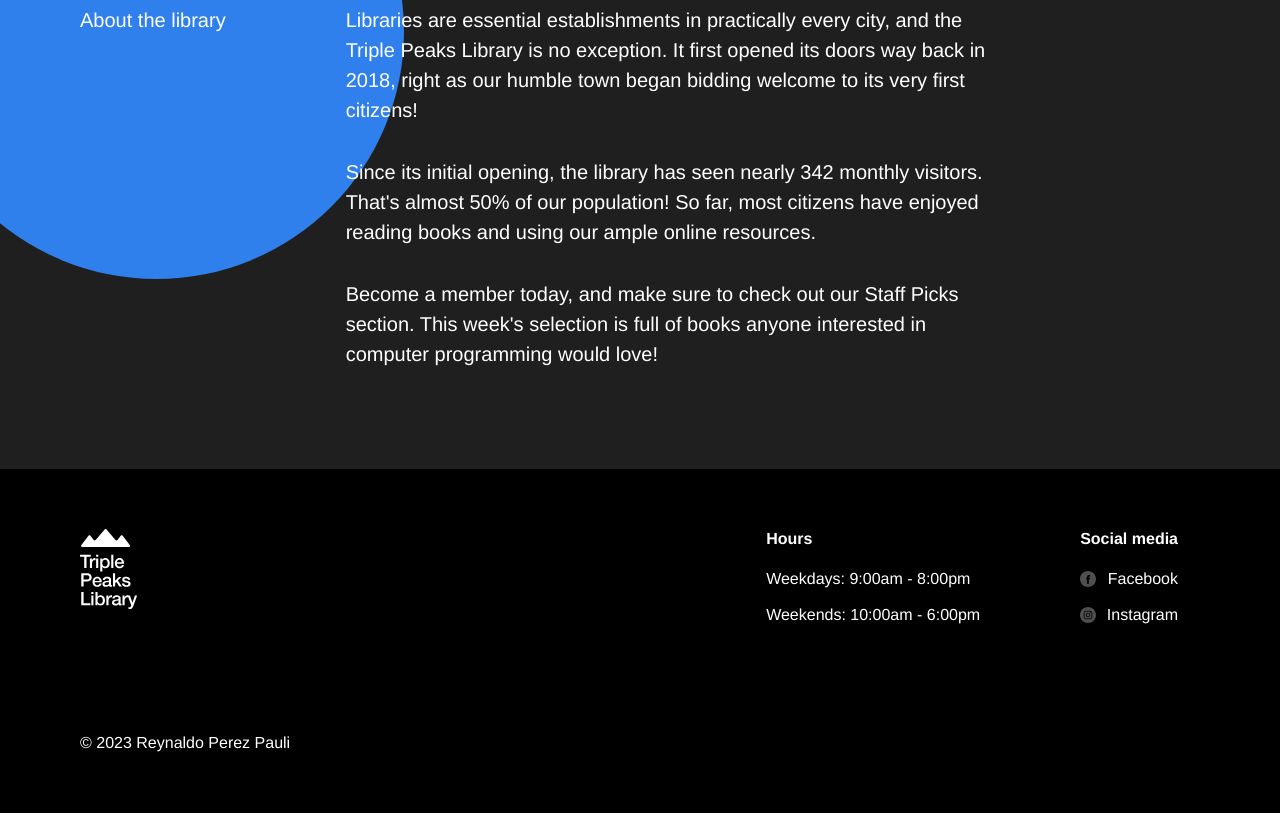
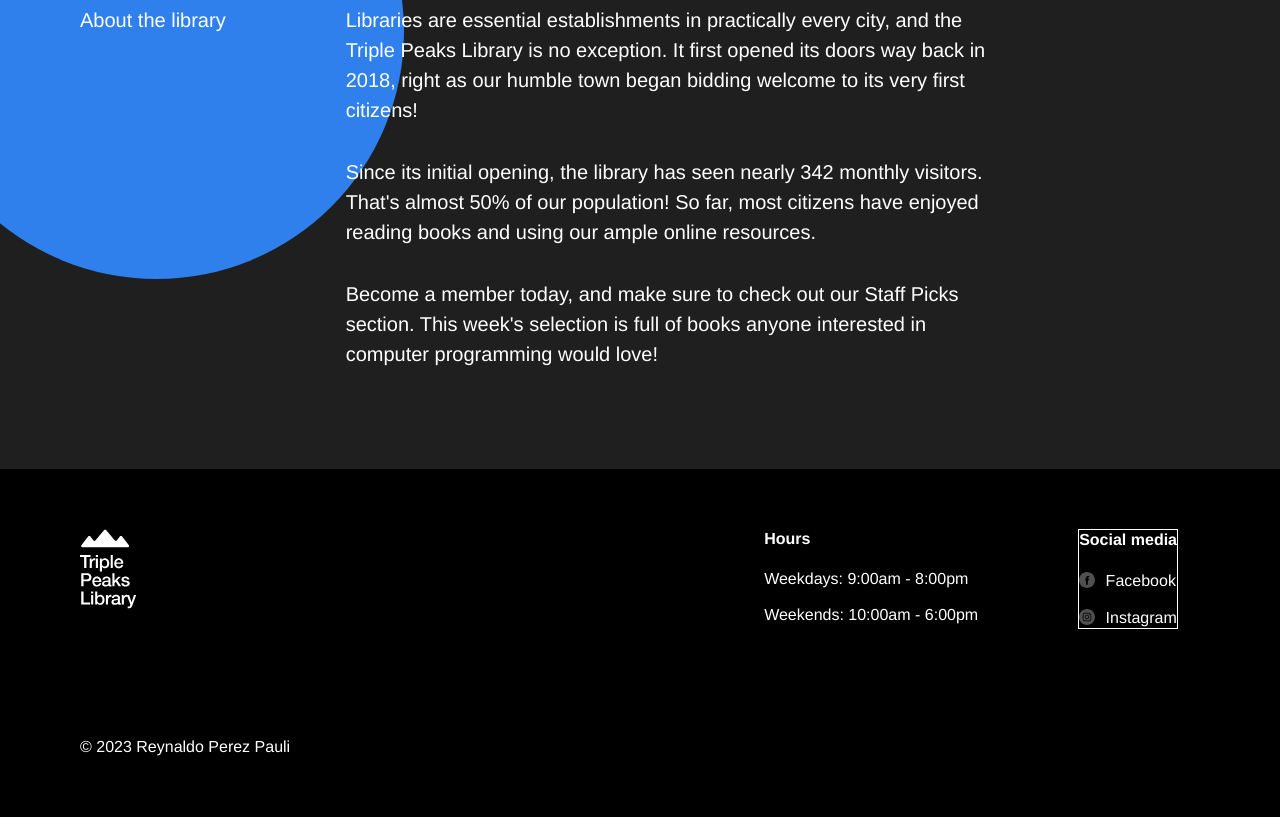
Before and after one commit to Reynaldito98/se_project_library, a plain HTML site: page index.html in a window 1280 px wide. Shown: the part 3553-4370 px from the top of the page. Drawn offline with Linux system fonts and the light colour scheme.

Commit message:
New update for my project

```diff
--- a/index.html
+++ b/index.html
@@ -278,7 +278,7 @@
             <img
             src="./images/logo_white.svg"
             alt="Triple Peaks Library Logo"
-            class="footer-logo"
+            class="footer__logo"
             />
           </div>
 
@@ -301,19 +301,24 @@
 
             <ul class="footer__list">
               <li class="footer__list-item">
-                  <img src="images/facebook_white.svg" alt="facebook_white" class="footer__social-icon">
-                  <a href="#" class="footer__column-link">Facebook</a>
+                  <a href="#" class="footer__column-link">
+                    <img src="images/facebook_white.svg" alt="facebook_white" class="footer__social-icon">
+                    Facebook
+                  </a>
               </li>
 
               <li class="footer__list-item">
-                  <img src="images/instagram_white.svg" alt="instagram_white" class="footer__social-icon">
-                  <a href="#" class="footer__column-link">Instagram</a>
+                  <a href="#" class="footer__column-link">
+                    <img src="images/instagram_white.svg" alt="facebook_white" class="footer__social-icon">
+                    Instagram
+                  </a>
               </li>
             </ul>
           </div>
         </div>
 
         <p class="footer__copyright">&#169; 2023 Reynaldo Perez Pauli</p>
+      </footer>
     </div>
   </body>
 </html>
--- a/styles/style.css
+++ b/styles/style.css
@@ -439,11 +439,12 @@
 
 .footer__column_content_social{
   margin-left: 100px;
+  border: 1px solid #fff;
 }
 
 .footer__logo {
-  width: 80px;
-  height: 57px;
+  width: 57px;
+  height: 80px;
 }
 
 .footer__list {
@@ -476,6 +477,7 @@
   padding: 0px;
   margin: 0px;
   transition: 0.25s ease-in;
+  align-self: center;
 }
 
 .footer__column-link:hover {
@@ -485,6 +487,9 @@
 .footer__social-icon {
   width: 16px;
   height: 16px;
+  margin-right: 6px;
+  position: relative;
+  top: 2px;
 }
 
 .footer__copyright {
```
